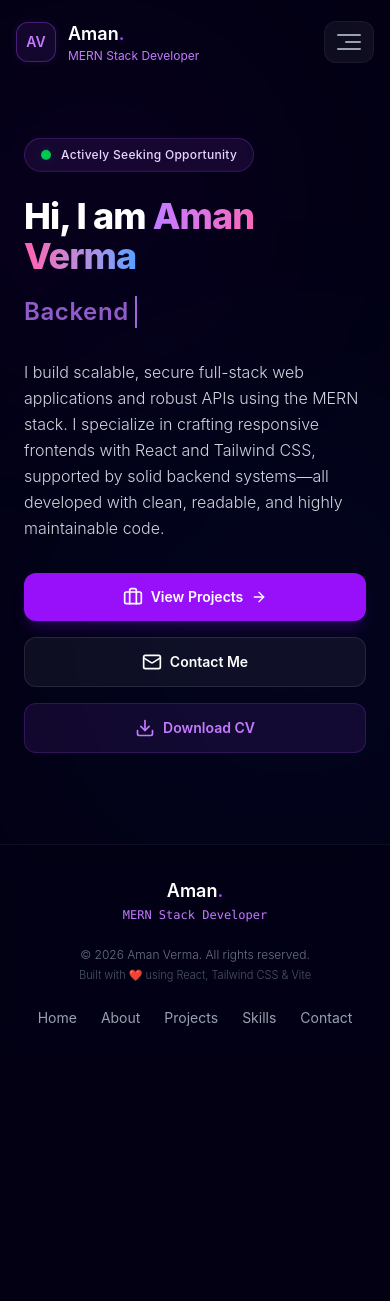
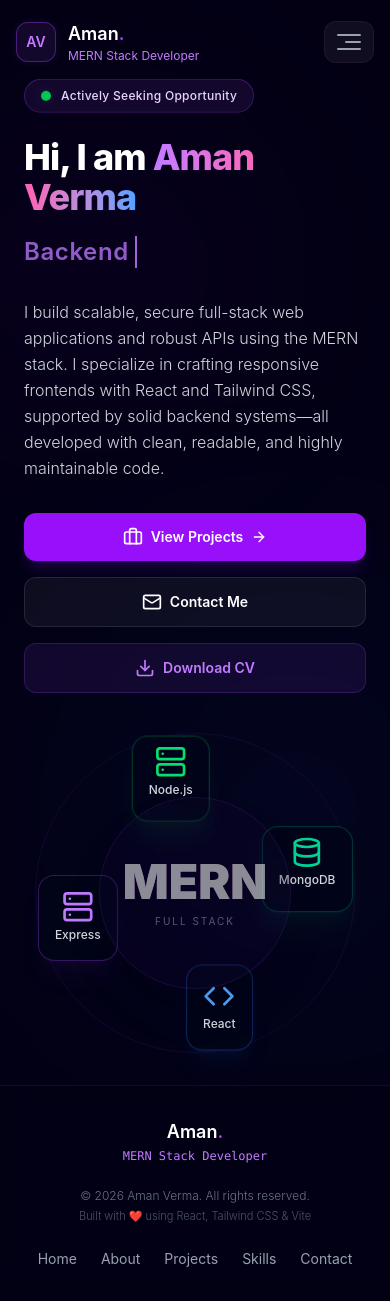
Before and after one commit to Amanverma45/AmanVerma_portfolio, a React app: page / in a window 390 px wide. Before the commit the page ends 1060 px from the top, so only its background shows below. Built offline with nearby package versions, Linux system fonts and the light colour scheme; the HTML template or start-up script is replaced by a standard one.

Commit message:
project card change

```diff
--- a/src/Components/Home.jsx
+++ b/src/Components/Home.jsx
@@ -33,12 +33,12 @@ const Home = () => {
     }, [subIndex, wordIndex])
 
     return (
-        <section className="relative min-h-screen flex items-center justify-center pt-28 pb-16 overflow-hidden">
+        <section className="relative min-h-screen flex items-center justify-center pt-20 lg:pt-28 pb-8 lg:pb-16 overflow-hidden">
             {/* Ambient Background Glows */}
             <div className="absolute top-1/4 left-1/4 -translate-x-1/2 -translate-y-1/2 w-80 h-80 rounded-full bg-purple-600/10 blur-[120px] pointer-events-none animate-pulse-slow" />
             <div className="absolute bottom-1/4 right-1/4 translate-x-1/2 translate-y-1/2 w-96 h-96 rounded-full bg-blue-500/10 blur-[150px] pointer-events-none animate-pulse-slow" style={{ animationDelay: '2s' }} />
 
-            <div className="max-w-7xl mx-auto px-6 grid grid-cols-1 lg:grid-cols-12 gap-12 items-center relative z-10 w-full">
+            <div className="max-w-7xl mx-auto px-6 grid grid-cols-1 lg:grid-cols-12 gap-6 lg:gap-12 items-center relative z-10 w-full">
 
                 {/* Left Column: Hero Content */}
                 <div className="lg:col-span-7 flex flex-col items-start text-left space-y-6 md:space-y-8 animate-fade-in">
@@ -99,8 +99,8 @@ const Home = () => {
                     </div>
                 </div>
 
-                {/* Right Column: Visual Tech Display / Mockup (Hidden on mobile/tablet for cleaner mobile view, shown on lg screens) */}
-                <div className="hidden lg:col-span-5 lg:flex flex-col items-center justify-center relative animate-fade-in" style={{ animationDelay: '0.3s' }}>
+                {/* Right Column: Visual Tech Display / Mockup (Visible on all screens, with orbit rotation) */}
+                <div className="col-span-1 lg:col-span-5 flex flex-col items-center justify-center relative animate-fade-in mt-4 lg:mt-0" style={{ animationDelay: '0.3s' }}>
                     <div className="relative w-80 h-80 sm:w-96 sm:h-96 flex items-center justify-center">
                         {/* Orbiting Tech Stack Card */}
                         <div className="absolute inset-0 rounded-full border border-purple-500/10 animate-spin-slow" />
@@ -111,29 +111,39 @@ const Home = () => {
                             <span className="text-[10px] text-gray-400 tracking-[0.2em] uppercase mt-2">Full Stack</span>
                         </div>
 
-                        {/* Interactive floating tech icons around center */}
+                        {/* Interactive floating tech icons orbiting around center */}
+                        <div className="absolute inset-0 animate-spin-normal">
                             {/* React Icon */}
-                        <div className="absolute top-4 left-1/2 -translate-x-1/2 p-4 bg-slate-950/80 border border-blue-500/30 rounded-2xl shadow-xl shadow-blue-500/5 animate-bounce-slow flex flex-col items-center">
+                            <div className="absolute top-0 left-1/2 -translate-x-1/2 p-4 bg-slate-950/80 border border-blue-500/30 rounded-2xl shadow-xl shadow-blue-500/5 flex flex-col items-center animate-spin-reverse-normal">
+                                <div className="animate-bounce-slow flex flex-col items-center">
                                     <Code className="w-8 h-8 text-blue-400" />
                                     <span className="text-xs text-gray-300 mt-1 font-medium">React</span>
                                 </div>
+                            </div>
 
                             {/* Node Icon */}
-                        <div className="absolute bottom-4 left-1/2 -translate-x-1/2 p-4 bg-slate-950/80 border border-green-500/30 rounded-2xl shadow-xl shadow-green-500/5 animate-bounce-slow flex flex-col items-center" style={{ animationDelay: '1.5s' }}>
+                            <div className="absolute bottom-0 left-1/2 -translate-x-1/2 p-4 bg-slate-950/80 border border-green-500/30 rounded-2xl shadow-xl shadow-green-500/5 flex flex-col items-center animate-spin-reverse-normal">
+                                <div className="animate-bounce-slow flex flex-col items-center flex flex-col items-center" style={{ animationDelay: '1.5s' }}>
                                     <Server className="w-8 h-8 text-green-400" />
                                     <span className="text-xs text-gray-300 mt-1 font-medium">Node.js</span>
                                 </div>
+                            </div>
 
                             {/* MongoDB Icon */}
-                        <div className="absolute left-0 top-1/2 -translate-y-1/2 p-4 bg-slate-950/80 border border-emerald-500/30 rounded-2xl shadow-xl shadow-emerald-500/5 animate-bounce-slow flex flex-col items-center" style={{ animationDelay: '0.7s' }}>
+                            <div className="absolute left-0 top-1/2 -translate-y-1/2 p-4 bg-slate-950/80 border border-emerald-500/30 rounded-2xl shadow-xl shadow-emerald-500/5 flex flex-col items-center animate-spin-reverse-normal">
+                                <div className="animate-bounce-slow flex flex-col items-center flex flex-col items-center" style={{ animationDelay: '0.7s' }}>
                                     <Database className="w-8 h-8 text-emerald-400" />
                                     <span className="text-xs text-gray-300 mt-1 font-medium">MongoDB</span>
                                 </div>
+                            </div>
 
                             {/* Express Icon */}
-                        <div className="absolute right-0 top-1/2 -translate-y-1/2 p-4 bg-slate-950/80 border border-purple-500/30 rounded-2xl shadow-xl shadow-purple-500/5 animate-bounce-slow flex flex-col items-center" style={{ animationDelay: '2.2s' }}>
+                            <div className="absolute right-0 top-1/2 -translate-y-1/2 p-4 bg-slate-950/80 border border-purple-500/30 rounded-2xl shadow-xl shadow-purple-500/5 flex flex-col items-center animate-spin-reverse-normal">
+                                <div className="animate-bounce-slow flex flex-col items-center flex flex-col items-center" style={{ animationDelay: '2.2s' }}>
                                     <Server className="w-8 h-8 text-purple-400" />
                                     <span className="text-xs text-gray-300 mt-1 font-medium">Express</span>
+                                </div>
+                            </div>
                         </div>
                     </div>
                 </div>
--- a/src/index.css
+++ b/src/index.css
@@ -10,6 +10,8 @@
   --animate-glow: glow 2s ease-in-out infinite alternate;
   --animate-pulse-slow: pulse 4s cubic-bezier(0.4, 0, 0.6, 1) infinite;
   --animate-spin-slow: spin 20s linear infinite;
+  --animate-spin-normal: spin 12s linear infinite;
+  --animate-spin-reverse-normal: spin 12s linear infinite reverse;
   --animate-bounce-slow: bounce-slow 3s ease-in-out infinite;
   --animate-sparkle: sparkle 2.5s ease-in-out infinite;
   --animate-sparkle-bg: sparkle-bg 4s ease-in-out infinite;
```
Also changed, not shown: 1 other file (tests, documents, lock files or other folders). Lines whose indentation alone changed are shown as unchanged.
